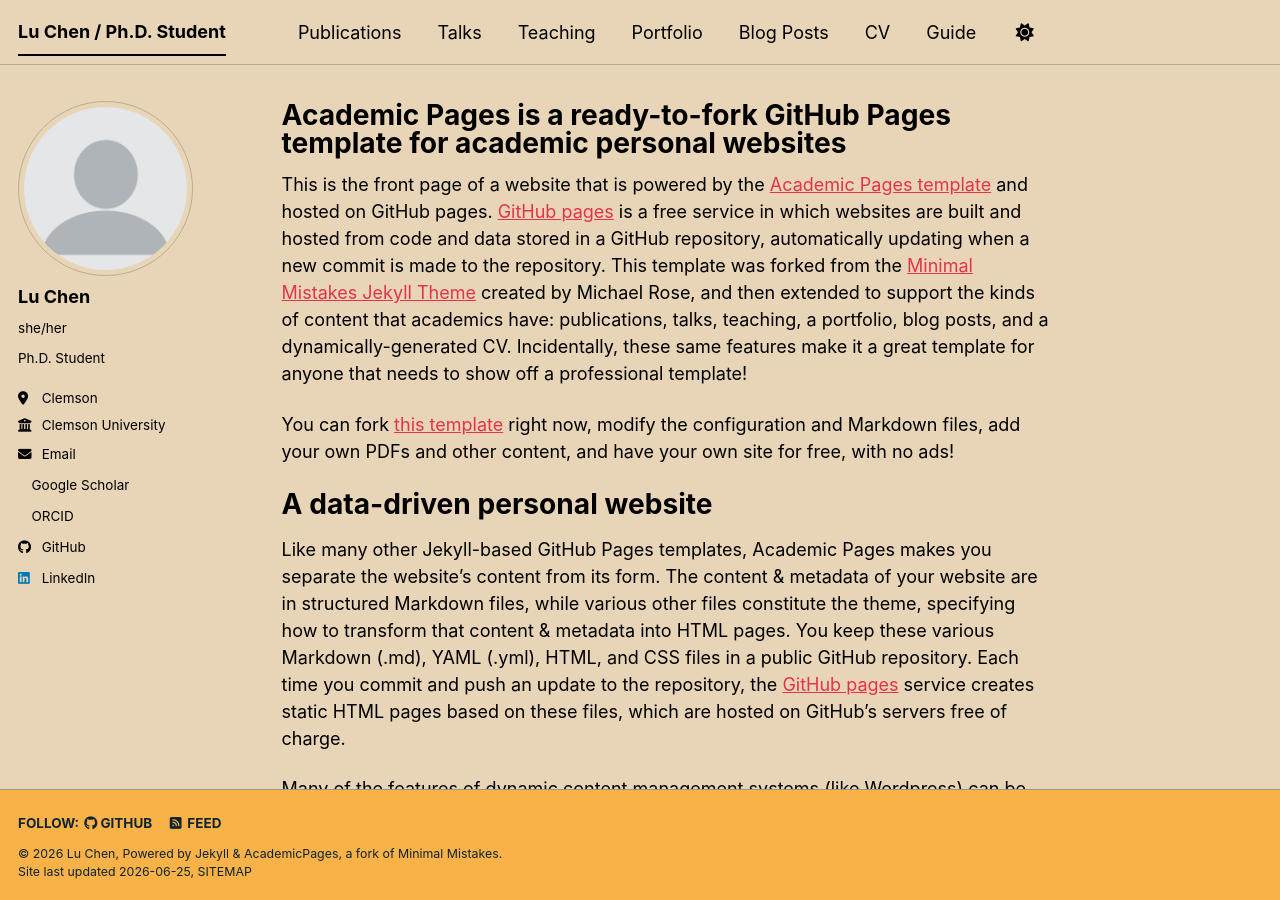
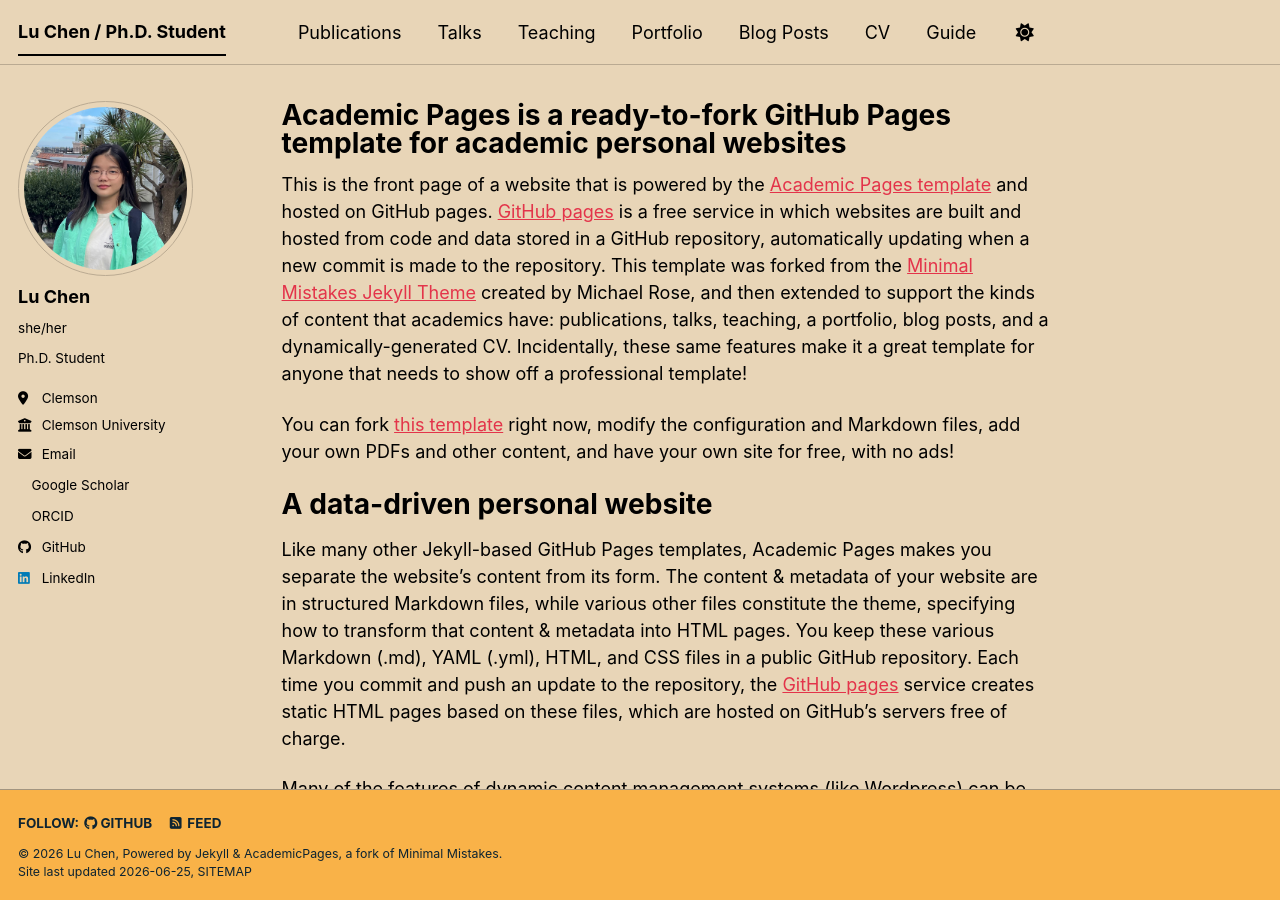
Before and after one commit to lulubell-2/lulubell-2.github.io, a Jekyll site: the page built from _pages/about.md, in a window 1280 px wide and 900 px high. Built offline with Jekyll 4.4.1, drawn with Linux system fonts in a browser that asks for light colours; a style sheet for code colours, icons or effects is not loaded.

Commit message:
Update _config.yml
add pic

```diff
--- a/_config.yml
+++ b/_config.yml
@@ -23,7 +23,7 @@ repository               : "academicpages/academicpages.github.io"
 #               Additional customization can be done by editing /_includes/author-profile.html
 author:
   # Biographic information
-  avatar           : "profile.png"
+  avatar           : "IMG_5276(1).jpg"
   name             : "Lu Chen"
   pronouns         : "she/her"
   bio              : "Ph.D. Student"
```
